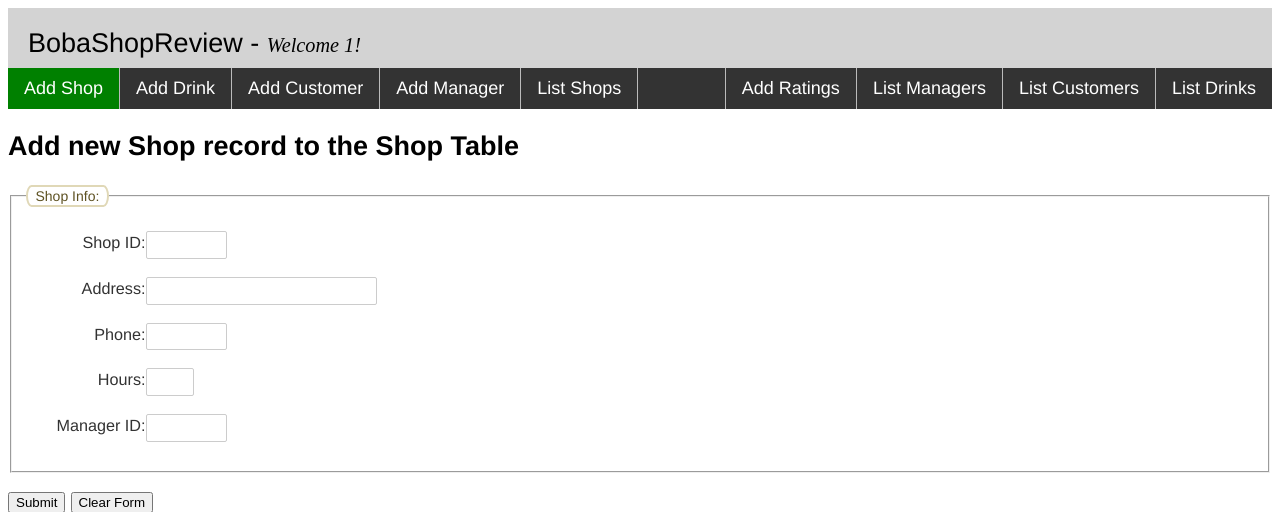
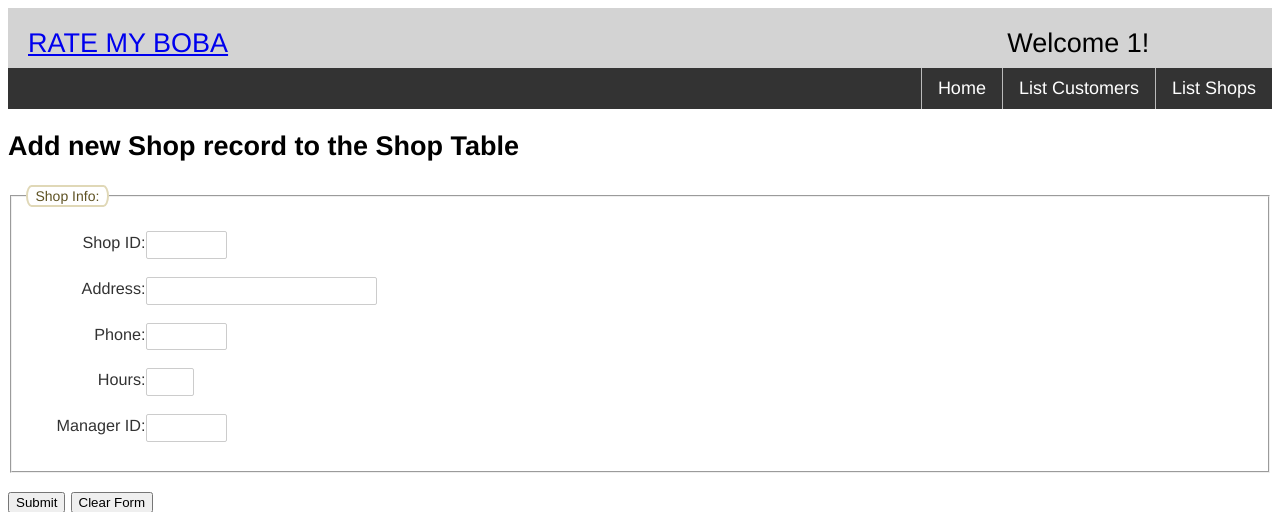
Before and after one commit to ohste/CS340_RateMyBoba, a PHP site: page /addShop.php?user=1 in a window 1280 px wide. Shown: the top 512 px of the page. Run offline with PHP 8.4, Linux system fonts and the light colour scheme; data that the repository does not hold is empty.

Commit message:
updated header

```diff
--- a/header.php
+++ b/header.php
@@ -2,18 +2,19 @@
 	$user = $_GET['user'];
 	//$content holds a 2D array with keys being menu names and values being an array with a subtitle, and content
 	$content = array(
-		"Add Shop" => "addShop.php",
-		"Add Drink" => "add_drinks.php",
-		"Add Customer" => "addCustomer.php",
-		"Add Manager" => "addManager.php",
+		// "Add Shop" => "addShop.php",
+		// "Add Drink" => "add_drinks.php",
+		// "Add Customer" => "addCustomer.php",
+		// "Add Manager" => "addManager.php",
 		"List Shops" => "listShops.php",
-		"List Drinks" => "list_drinks.php",
+		// "List Drinks" => "list_drinks.php",
 		"List Customers" => "listCustomers.php",
-		"List Managers" => "listManagers.php",
-		"Add Ratings" => "addRating.php");
+		// "List Managers" => "listManagers.php",
+		// "Add Ratings" => "addRating.php",
+    "Home" => "home.php");
 ?>
 <header>
-	BobaShopReview - <em>Welcome <span id="username"><?php echo $user;?></span>!</em>
+	<a href="home.php">RATE MY BOBA </a> <div id="bardiv">Welcome <span id="username"><?php echo $user;?></span>!</div>
 </header>
 <nav>
 	<ul>
--- a/index.css
+++ b/index.css
@@ -20,10 +20,14 @@ header > img {
     margin: 0 0 10px 10px;
 }
 
-header em {
-	font-size: 0.75em
+/* header em {
+	font-size: 0.75em;
+	float: right;
+} */
+#bardiv{
+	width: 20%;
+	float: right;
 }
-
 
 html {
 	background-color: light gray;
```
Also changed, not shown: home.php (added, +18 -0 lines).
